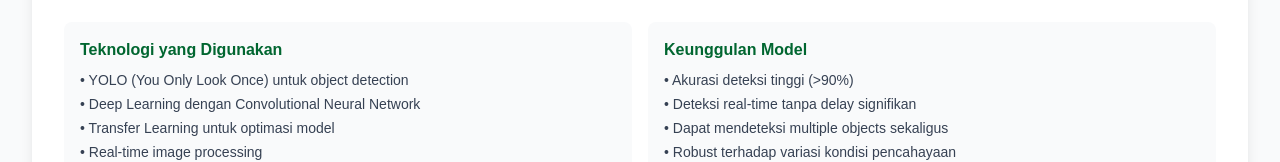
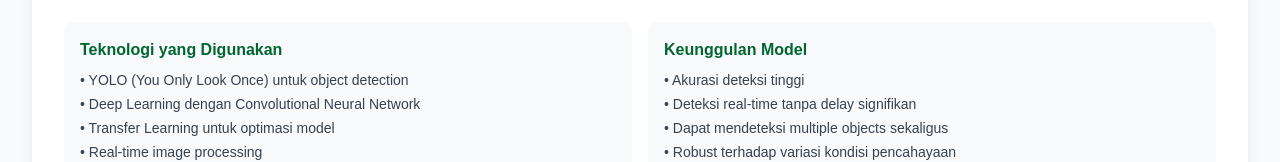
Before and after one commit to FikriBinaul/farmshield-gen1us, a Next.js app: page /mesin-learning in a window 1280 px wide. Shown: the part 2030-2192 px from the top of the page. Built offline with nearby package versions, Linux system fonts and the light colour scheme.

Commit message:
Update mesin-learning.js

```diff
--- a/src/pages/mesin-learning.js
+++ b/src/pages/mesin-learning.js
@@ -160,7 +160,7 @@ export default function MesinLearning() {
             <div className="bg-gray-50 p-4 rounded-lg">
               <h3 className="font-semibold text-green-800 mb-2">Keunggulan Model</h3>
               <ul className="text-gray-700 space-y-1 text-sm">
-                <li>• Akurasi deteksi tinggi (>90%)</li>
+                <li>• Akurasi deteksi tinggi</li>
                 <li>• Deteksi real-time tanpa delay signifikan</li>
                 <li>• Dapat mendeteksi multiple objects sekaligus</li>
                 <li>• Robust terhadap variasi kondisi pencahayaan</li>
```
